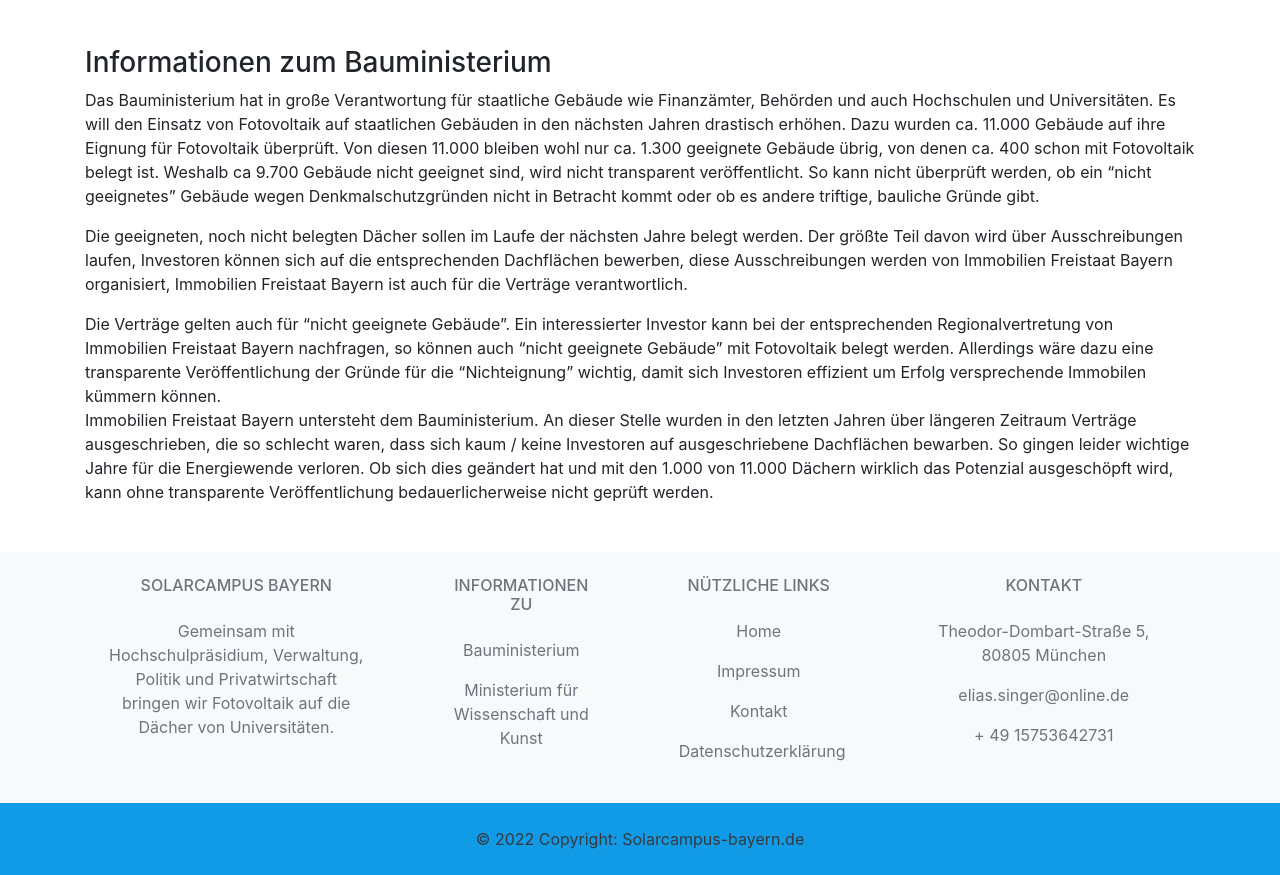
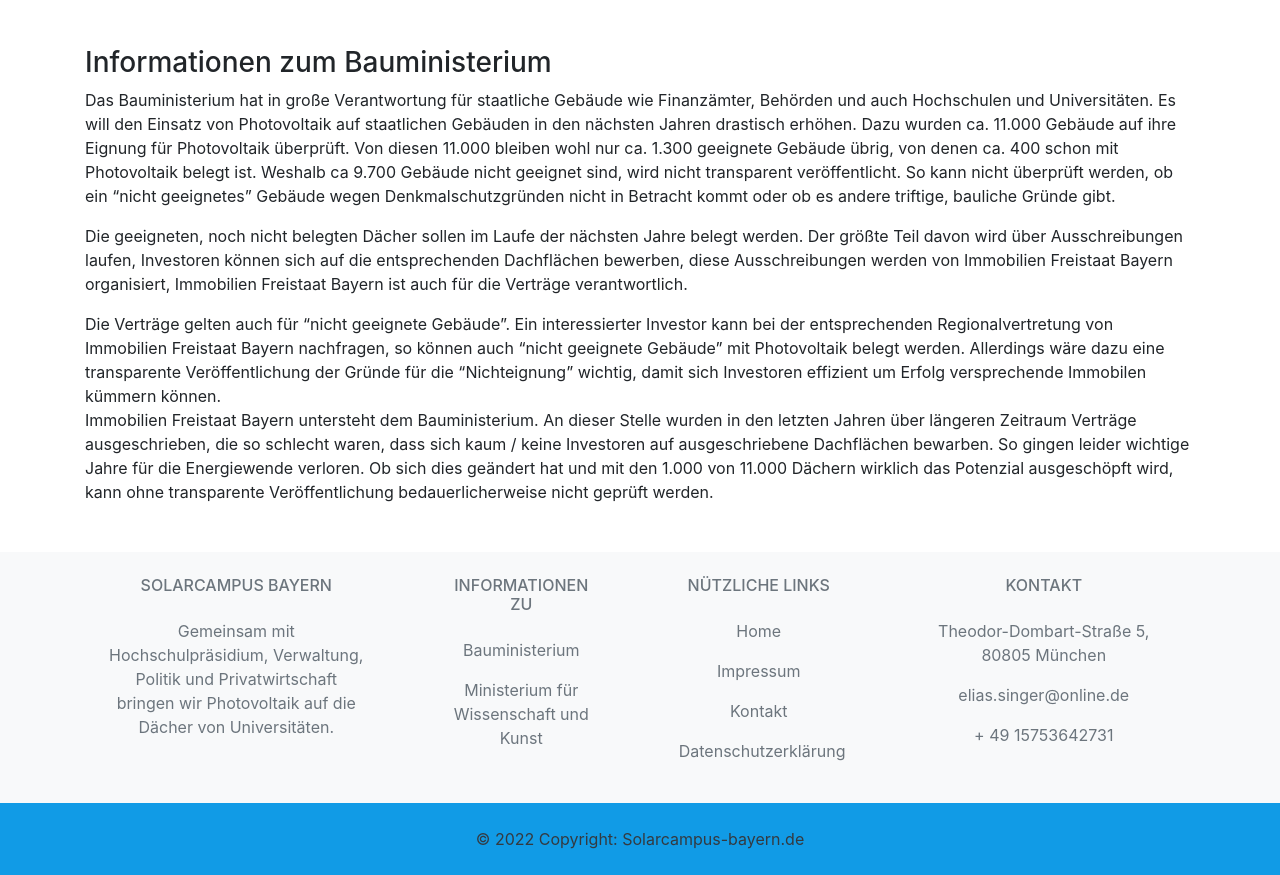
Before and after one commit to Ellse1/SolarcampusFrontend-bayern, a Nuxt app: page /information/bauministerium in a window 1280 px wide. Shown: the part 452-1327 px from the top of the page. Built offline with nearby package versions, Linux system fonts and the light colour scheme.

Commit message:
Fotovoltaik zu Photovoltaik

```diff
--- a/components/maincomponents/Footer.vue
+++ b/components/maincomponents/Footer.vue
@@ -25,7 +25,7 @@
                 <i class="fas fa-gem me-3"></i>SOLARCAMPUS BAYERN
               </h6>
               <p>
-                Gemeinsam mit Hochschulpräsidium, Verwaltung, Politik und Privatwirtschaft bringen wir Fotovoltaik auf die Dächer von Universitäten.
+                Gemeinsam mit Hochschulpräsidium, Verwaltung, Politik und Privatwirtschaft bringen wir Photovoltaik auf die Dächer von Universitäten.
               </p>
             </div>
             <!-- Grid column -->
--- a/pages/index.vue
+++ b/pages/index.vue
@@ -11,12 +11,12 @@
 
         <p class="">
           Wir sind Studierende mehrerer Universitäten aus Süddeutschland, die sich für Erneuerbare Energien einsetzen und so dem Klimawandel
-          konkret entgegenwirken. Für den dringend benötigten Ausstieg aus fossilen Energieträgern sind erneuerbare Energien unabdingbar. Fotovoltaik
+          konkret entgegenwirken. Für den dringend benötigten Ausstieg aus fossilen Energieträgern sind erneuerbare Energien unabdingbar. Photovoltaik
           ist hier eine effiziente, einsatzbereite Technologie, deren Nutzung wir voran bringen wollen.
-          Deshalb setzen wir uns ganz konkret dafür ein, dass unsere Universitäten überall wo es wirtschaftlich sinnvoll ist Fotovoltaikanlagen installieren lassen.
+          Deshalb setzen wir uns ganz konkret dafür ein, dass unsere Universitäten überall wo es wirtschaftlich sinnvoll ist Photovoltaikanlagen installieren lassen.
         </p>
         <p>
-          Gemeinsam mit Hochschulpräsidium, Verwaltung, Politik und Privatwirtschaft bringen wir Fotovoltaik auf die Dächer von Universitäten.
+          Gemeinsam mit Hochschulpräsidium, Verwaltung, Politik und Privatwirtschaft bringen wir Photovoltaik auf die Dächer von Universitäten.
         </p>
 
         <!--
--- a/pages/information/bauministerium.vue
+++ b/pages/information/bauministerium.vue
@@ -4,9 +4,9 @@
     <div>
       <p>
         Das Bauministerium hat in große Verantwortung für staatliche Gebäude wie Finanzämter, Behörden und auch Hochschulen und Universitäten.
-        Es will den Einsatz von Fotovoltaik auf staatlichen Gebäuden in den nächsten Jahren drastisch erhöhen.
-        Dazu wurden ca. 11.000  Gebäude auf ihre Eignung für Fotovoltaik überprüft. Von diesen 11.000 bleiben wohl nur ca. 1.300 geeignete Gebäude übrig,
-        von denen ca. 400 schon mit Fotovoltaik belegt ist. Weshalb ca 9.700 Gebäude nicht geeignet sind, wird nicht transparent veröffentlicht.
+        Es will den Einsatz von Photovoltaik auf staatlichen Gebäuden in den nächsten Jahren drastisch erhöhen.
+        Dazu wurden ca. 11.000  Gebäude auf ihre Eignung für Photovoltaik überprüft. Von diesen 11.000 bleiben wohl nur ca. 1.300 geeignete Gebäude übrig,
+        von denen ca. 400 schon mit Photovoltaik belegt ist. Weshalb ca 9.700 Gebäude nicht geeignet sind, wird nicht transparent veröffentlicht.
         So kann nicht überprüft werden, ob ein “nicht geeignetes” Gebäude wegen Denkmalschutzgründen nicht in Betracht kommt oder ob es andere triftige,
         bauliche Gründe gibt.
       </p>
@@ -17,7 +17,7 @@
       </p>
       <p>
         Die Verträge gelten auch für “nicht geeignete Gebäude”. Ein interessierter Investor kann bei der entsprechenden Regionalvertretung von Immobilien
-        Freistaat Bayern nachfragen, so können auch “nicht geeignete Gebäude” mit Fotovoltaik belegt werden.
+        Freistaat Bayern nachfragen, so können auch “nicht geeignete Gebäude” mit Photovoltaik belegt werden.
         Allerdings wäre dazu eine transparente Veröffentlichung der Gründe für die “Nichteignung” wichtig, damit sich Investoren effizient um Erfolg versprechende Immobilen kümmern können.<br/>
         Immobilien Freistaat Bayern untersteht dem Bauministerium. An dieser Stelle wurden in den letzten Jahren über längeren Zeitraum Verträge
         ausgeschrieben, die so schlecht waren, dass sich kaum / keine Investoren auf ausgeschriebene Dachflächen bewarben. So gingen leider wichtige Jahre
--- a/pages/information/immobilien-freistaat-bayern.vue
+++ b/pages/information/immobilien-freistaat-bayern.vue
@@ -5,7 +5,7 @@
       <p>
         Immobilien Freistaat Bayern untersteht dem Bauministerium. Es ist für das kaufmännische Facilitymanagement
         von staatlichen Gebäuden zuständig, beispielsweise die Organisation von Ausschreibungen und die Gestaltung der entsprechenden Verträge.
-        Es wurde vom Bauministerium beauftragt, entsprechende Dachflächen für Fotovoltaik auszuschreiben. Vor etwa 3 Jahren wurden entsprechende
+        Es wurde vom Bauministerium beauftragt, entsprechende Dachflächen für Photovoltaik auszuschreiben. Vor etwa 3 Jahren wurden entsprechende
         Verträge erstellt.
         Die Eignung der erstellten Verträge wurde bei Unternehmen in der Energiebranche (u.A. Energiegenossenschaften) abgefragt.
         Obwohl viele Firmen und Energiegenossenschaften zurückmeldeten, dass diese Verträge für Investoren nicht tragbar
@@ -20,7 +20,7 @@
         Diese Fläche kann dann, gegebenenfalls mit Ausschreibung, verpachtet werden.
       </p>
       <p>
-        Dass hier über einen längeren Zeitraum hinweg Verträge angeboten wurden, die Fotovoltaik nicht ermöglichten, ist äußerst
+        Dass hier über einen längeren Zeitraum hinweg Verträge angeboten wurden, die Photovoltaik nicht ermöglichten, ist äußerst
         bedauernswert. Dadurch ist wertvolle Zeit für die Beschleunigung der Energiewende verloren gegangen.
         Wir hoffen sehr, dass die neuen Verträge mit Energiegenossenschaften und
         anderen Partnern abgesprochen wurden und unbürokratisch die Verpachtung von Dachflächen für die Energiewende ermöglichen.
--- a/pages/information/wissenschaftsministerium.vue
+++ b/pages/information/wissenschaftsministerium.vue
@@ -5,10 +5,10 @@
       <p>
         Das Ministerium für Wissenschaft und Kunst Bayern verwaltet übergreifend 17 Hochschulen und Universitäten in Bayern.
         Für die jeweilige Hochschule gibt es jeweils eine verantwortliche Person, die im Ministerium sitzt, sowie weitere Verantwortliche an den jeweiligen Hochschulen vor Ort.<br />
-        Beide Parteien sollten für die Ermöglichung von Fotovoltaik auf Hochschuldächern mit einbezogen werden.
+        Beide Parteien sollten für die Ermöglichung von Photovoltaik auf Hochschuldächern mit einbezogen werden.
       </p>
       <p>
-        Im Ministerium für Wissenschaft und Kunst gibt es aktuell keinen Fahrplan und keine klare Vorgehensweise, wie Fotovoltaik an den Hochschulen /
+        Im Ministerium für Wissenschaft und Kunst gibt es aktuell keinen Fahrplan und keine klare Vorgehensweise, wie Photovoltaik an den Hochschulen /
         Universitäten sukzessive umgesetzt werden kann. Offensichtlich wird darauf gesetzt, dass die jeweiligen Verantwortlichen an den Hochschulen selbst
         die Initiative ergreifen.
       </p>
@@ -16,7 +16,7 @@
         Konkret bedeutet dies, dass auf die Verantwortlichen an den jeweiligen Universitäten vor Ort zugegangen werden muss.
         Deren Aufgabe ist dann, auf das Ministerium für Wissenschaft und Kunst zugehen und die nötigen Rahmenbedingungen abzuklären.
         Dieses Vorgehen hat den Nachteil, dass der Aufwand zu Lasten der für das Operative Geschäft zuständigen Mitarbeitenden geht.
-        Die Planung von Fotovoltaikanlagen geht aber weit über das operative Geschäft hinaus. Ein transparenter Plan des Ministeriums würde hier die Personen vor Ort stark entlasten.
+        Die Planung von Photovoltaikanlagen geht aber weit über das operative Geschäft hinaus. Ein transparenter Plan des Ministeriums würde hier die Personen vor Ort stark entlasten.
       </p>
     </div>
   </div>
```
